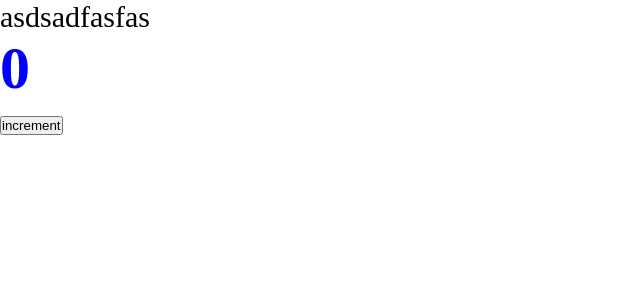
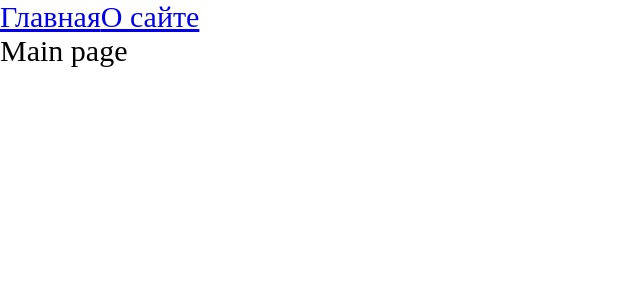
Before and after one commit to marselbairam/production-project, a React app: page / in a window 1280 px wide. Shown: the top 300 px of the page, without its empty margins (0-640 px from the left). Built offline with nearby package versions, Linux system fonts and the light colour scheme; the HTML template or start-up script is replaced by a standard one.

Commit message:
code splitting, lazy suspense

```diff
--- a/package.json
+++ b/package.json
@@ -15,6 +15,7 @@
     "@types/node": "^20.8.10",
     "@types/react": "^17.0.39",
     "@types/react-dom": "^17.0.11",
+    "@types/react-router-dom": "^5.3.3",
     "@types/webpack": "^5.28.4",
     "@types/webpack-dev-server": "^4.7.2",
     "css-loader": "^6.8.1",
@@ -32,6 +33,7 @@
   },
   "dependencies": {
     "react": "^17.0.2",
-    "react-dom": "^17.0.2"
+    "react-dom": "^17.0.2",
+    "react-router-dom": "^6.2.1"
   }
 }
--- a/src/App.tsx
+++ b/src/App.tsx
@@ -1,13 +1,22 @@
-import React from 'react';
-import {Counter} from "./components/Counter";
+import React, {Suspense} from 'react';
+import {Link, Route, Routes} from 'react-router-dom';
+
+import {AboutPageAsync} from "./pages/AboutPage/AboutPage.async";
+import {MainPageAsync} from "./pages/MainPage/MainPage.async";
 
 import './index.scss';
 
 const App = () => {
   return (
     <div className="app">
-      asdsadfasfas
-      <Counter />
+      <Link to="/">Главная</Link>
+      <Link to="/about">О сайте</Link>
+      <Suspense fallback={<div>Loading...</div>}>
+        <Routes>
+          <Route path="/" element={<MainPageAsync />}/>
+          <Route path="/about" element={<AboutPageAsync />} />
+        </Routes>
+      </Suspense>
     </div>
   );
 };
--- a/src/index.tsx
+++ b/src/index.tsx
@@ -1,7 +1,10 @@
 import {render} from "react-dom";
 import App from "./App";
+import {BrowserRouter} from "react-router-dom";
 
 render(
-  <App />,
+  <BrowserRouter>
+    <App />
+  </BrowserRouter>,
   document.getElementById('root'),
 )
--- /dev/null
+++ b/src/pages/AboutPage/AboutPage.async.tsx
@@ -0,0 +1,3 @@
+import {lazy} from "react";
+
+export const AboutPageAsync = lazy(() => import('./AboutPage'));
--- /dev/null
+++ b/src/pages/AboutPage/AboutPage.tsx
@@ -0,0 +1,11 @@
+import React from 'react';
+
+const AboutPage = () => {
+  return (
+    <div>
+      About page
+    </div>
+  );
+};
+
+export default AboutPage;
--- /dev/null
+++ b/src/pages/MainPage/MainPage.async.tsx
@@ -0,0 +1,3 @@
+import {lazy} from "react";
+
+export const MainPageAsync = lazy(() => import('./MainPage'));
--- /dev/null
+++ b/src/pages/MainPage/MainPage.tsx
@@ -0,0 +1,11 @@
+import React from 'react';
+
+const MainPage = () => {
+  return (
+    <div>
+      Main page
+    </div>
+  );
+};
+
+export default MainPage;
--- a/tsconfig.json
+++ b/tsconfig.json
@@ -3,7 +3,7 @@
     "baseUrl": ".",
     "outDir": "./dist/",
     "noImplicitAny": true,
-    "module": "es6",
+    "module": "es2022",
     "target": "es5",
     "jsx": "react-jsx",
     "allowJs": true,
```
Also changed, not shown: 2 other files (tests, documents, lock files or other folders).
